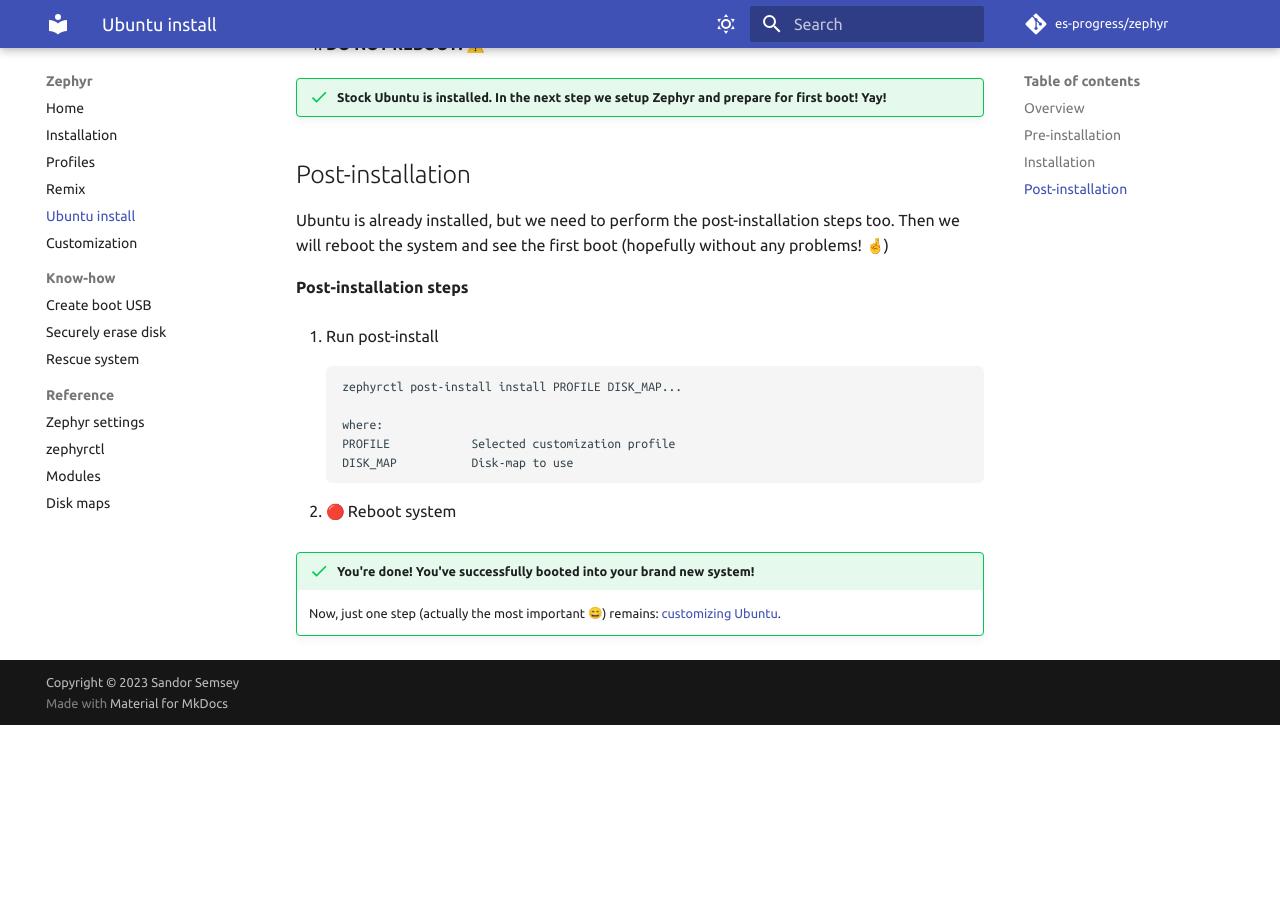
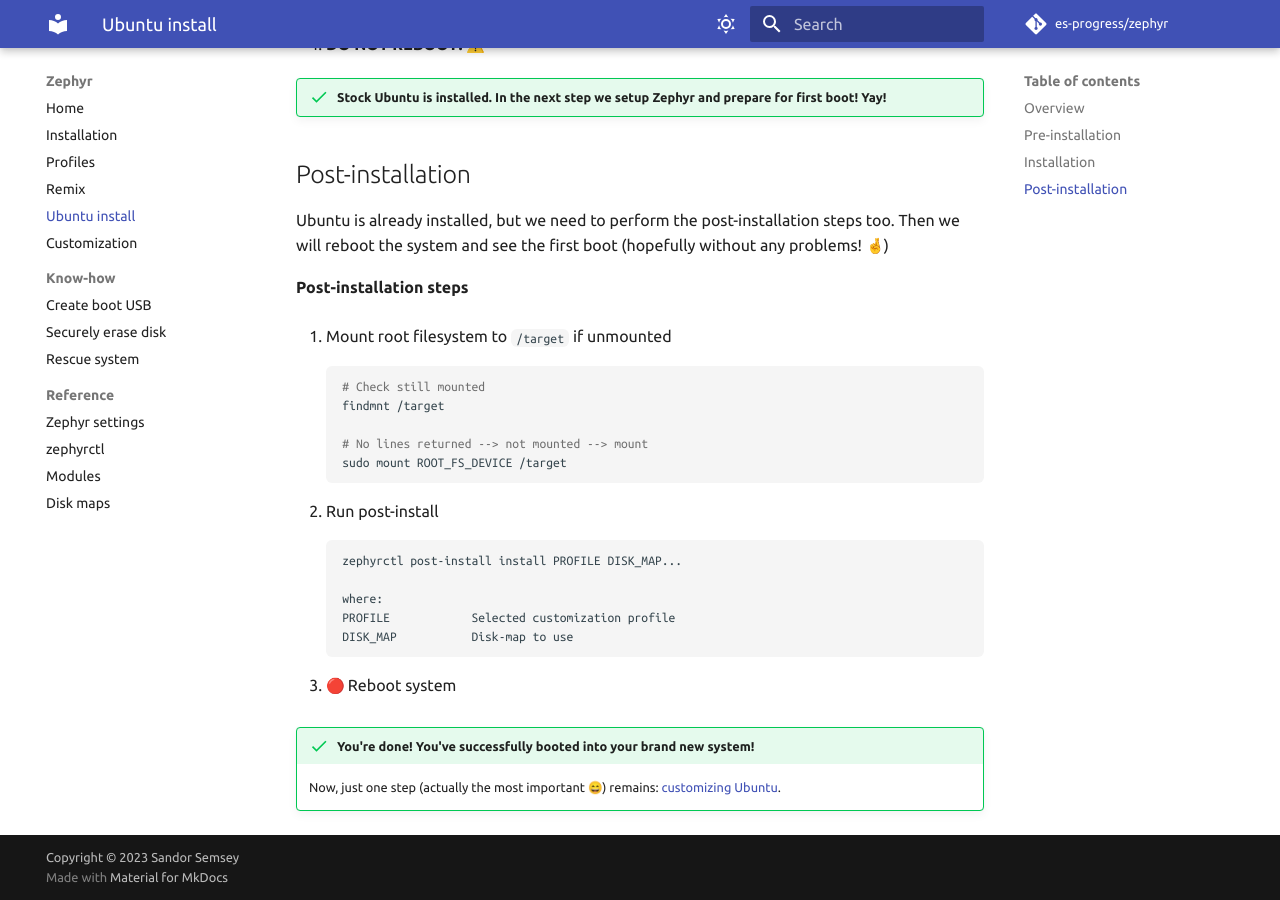
Before and after one commit to es-progress/zephyr, an MkDocs documentation site: the page built from docs/ubuntu.md, in a window 1280 px wide and 900 px high, scrolled down 1918 px. Built offline with MkDocs 1.6.1 and Material for MkDocs 9.7.7, drawn with Linux system fonts in a browser that asks for light colours; emoji names are drawn with the system emoji font; comment, search, counter and statistics services are not loaded; before the commit the page ends 2643 px from its top, so only the background shows below that.

Commit message:
docs/ubuntu/post-install: add step to remount /target

````diff
--- a/docs/ubuntu.md
+++ b/docs/ubuntu.md
@@ -78,6 +78,16 @@ Then we will reboot the system and see the first boot (hopefully without any pro
 
 **Post-installation steps**
 
+1.  Mount root filesystem to `/target` if unmounted
+
+    ```bash
+    # Check still mounted
+    findmnt /target
+
+    # No lines returned --> not mounted --> mount
+    sudo mount ROOT_FS_DEVICE /target
+    ```
+
 1.  Run post-install
 
     ```
````
